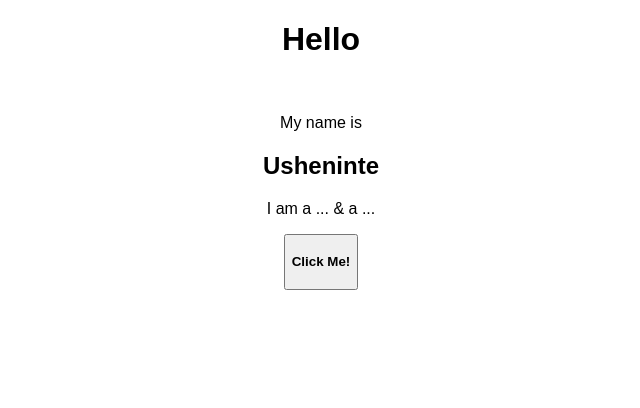
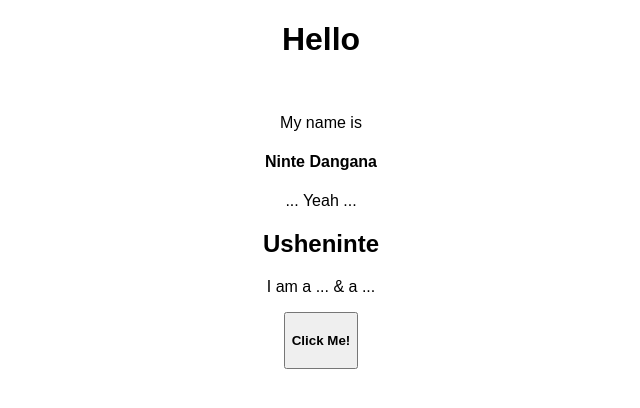
Before and after one commit to Usheninte/react-js-app, a React (Create React App) app: page / in a window 1280 px wide. Shown: the top 408 px of the page, without its empty margins (319-959 px from the left). Built offline with nearby package versions, Linux system fonts and the light colour scheme.

Commit message:
growth++ in React coding

```diff
--- a/src/components/Intro.js
+++ b/src/components/Intro.js
@@ -53,6 +53,8 @@ class Intro extends Component {
         <h1>Hello</h1>
         <br />
         <p>My name is</p>
+        <Name user_name="Ninte Dangana"/>
+        <p>... Yeah ...</p>
         <h2>{this.state.user_name}</h2>
         <p>I am a {this.state.interest1} & a {this.state.interest2}</p>
         {/* <button onClick={() => { alert("I am Usheninte, The African!") }}>  */}
--- a/src/components/Name.js
+++ b/src/components/Name.js
@@ -12,10 +12,15 @@ class Name extends Component {
       textAlign: 'center'
     };
 
+    //code below assigns the props value of the Name component to 'user_name'
+    //this makes it possible for the value of 'user_name' as called in the Name component
+    //to be rendered appropriately
+    const { user_name } = this.props;
+
     return (
-      <div style={finesse}>
-        Usheninte
-      </div>
+      <h4 style={finesse}>
+        {user_name}
+      </h4>
     );
 
   }
```
